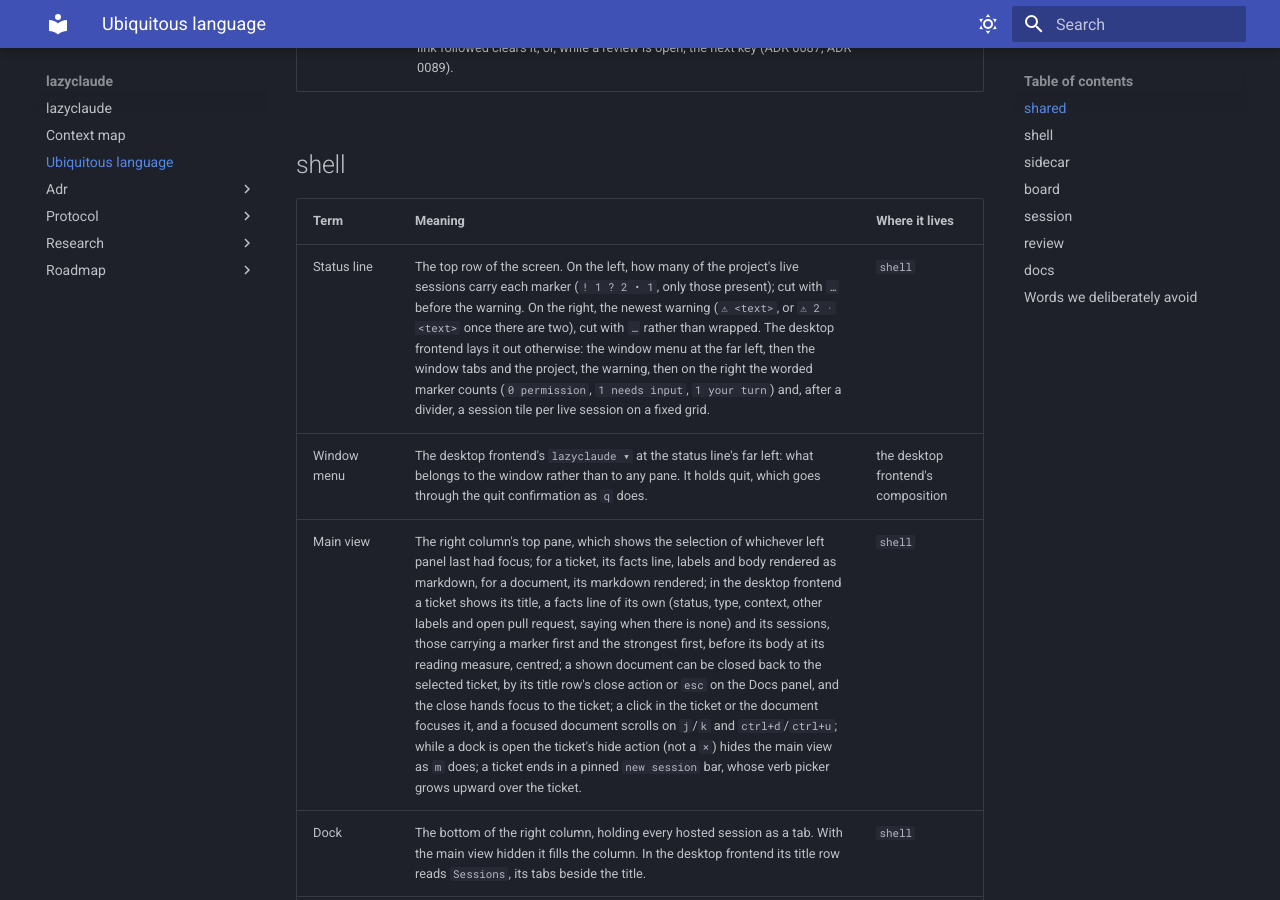
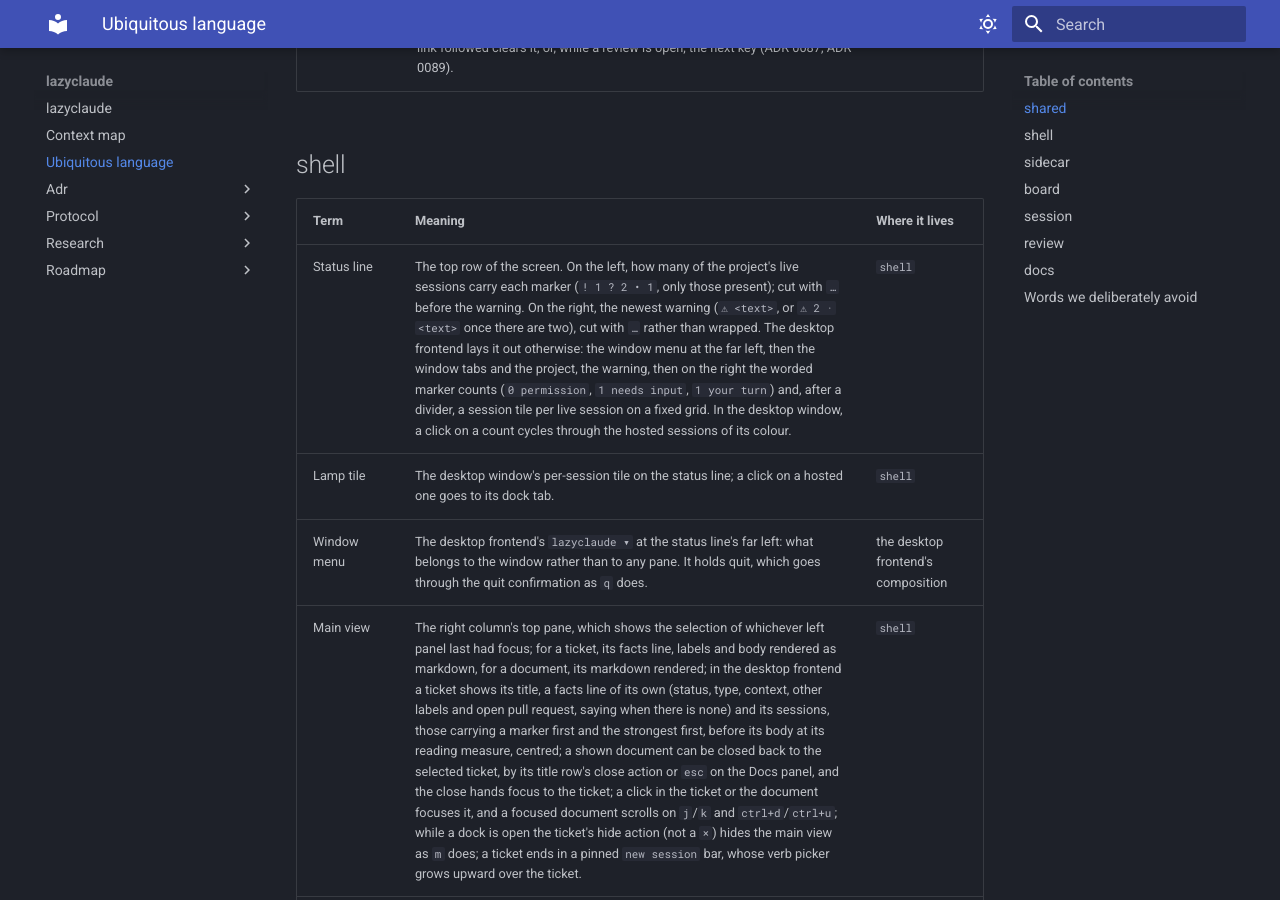
Before and after one commit to maxenceng/lazyclaude, an MkDocs documentation site: the page built from docs/glossary.md, in a window 1280 px wide and 900 px high, scrolled down 951 px. Built offline with MkDocs 1.6.1 and Material for MkDocs 9.7.7, drawn with Linux system fonts in a browser that asks for light colours.

Commit message:
A status line click goes to its session in the desktop window, decided and named
Co-Authored-By: Claude Opus 5.5 <noreply@anthropic.com>

```diff
--- a/docs/glossary.md
+++ b/docs/glossary.md
@@ -24,7 +24,8 @@ words mean.
 
 | Term | Meaning | Where it lives |
 |---|---|---|
-| Status line | The top row of the screen. On the left, how many of the project's live sessions carry each marker (`! 1  ? 2  • 1`, only those present); cut with `…` before the warning. On the right, the newest warning (`⚠ <text>`, or `⚠ 2 · <text>` once there are two), cut with `…` rather than wrapped. The desktop frontend lays it out otherwise: the window menu at the far left, then the window tabs and the project, the warning, then on the right the worded marker counts (`0 permission`, `1 needs input`, `1 your turn`) and, after a divider, a session tile per live session on a fixed grid. | `shell` |
+| Status line | The top row of the screen. On the left, how many of the project's live sessions carry each marker (`! 1  ? 2  • 1`, only those present); cut with `…` before the warning. On the right, the newest warning (`⚠ <text>`, or `⚠ 2 · <text>` once there are two), cut with `…` rather than wrapped. The desktop frontend lays it out otherwise: the window menu at the far left, then the window tabs and the project, the warning, then on the right the worded marker counts (`0 permission`, `1 needs input`, `1 your turn`) and, after a divider, a session tile per live session on a fixed grid. In the desktop window, a click on a count cycles through the hosted sessions of its colour. | `shell` |
+| Lamp tile | The desktop window's per-session tile on the status line; a click on a hosted one goes to its dock tab. | `shell` |
 | Window menu | The desktop frontend's `lazyclaude ▾` at the status line's far left: what belongs to the window rather than to any pane. It holds quit, which goes through the quit confirmation as `q` does. | the desktop frontend's composition |
 | Main view | The right column's top pane, which shows the selection of whichever left panel last had focus; for a ticket, its facts line, labels and body rendered as markdown, for a document, its markdown rendered; in the desktop frontend a ticket shows its title, a facts line of its own (status, type, context, other labels and open pull request, saying when there is none) and its sessions, those carrying a marker first and the strongest first, before its body at its reading measure, centred; a shown document can be closed back to the selected ticket, by its title row's close action or `esc` on the Docs panel, and the close hands focus to the ticket; a click in the ticket or the document focuses it, and a focused document scrolls on `j`/`k` and `ctrl+d`/`ctrl+u`; while a dock is open the ticket's hide action (not a `×`) hides the main view as `m` does; a ticket ends in a pinned `new session` bar, whose verb picker grows upward over the ticket. | `shell` |
 | Dock | The bottom of the right column, holding every hosted session as a tab. With the main view hidden it fills the column. In the desktop frontend its title row reads `Sessions`, its tabs beside the title. | `shell` |
```
Also changed, not shown: docs/adr/0112-a-click-on-a-status-line-lamp-or-count-goes-to-its-session-in-the-desktop-window.md (added, +35 -0 lines), docs/adr/README.md (+1 -0 lines).
